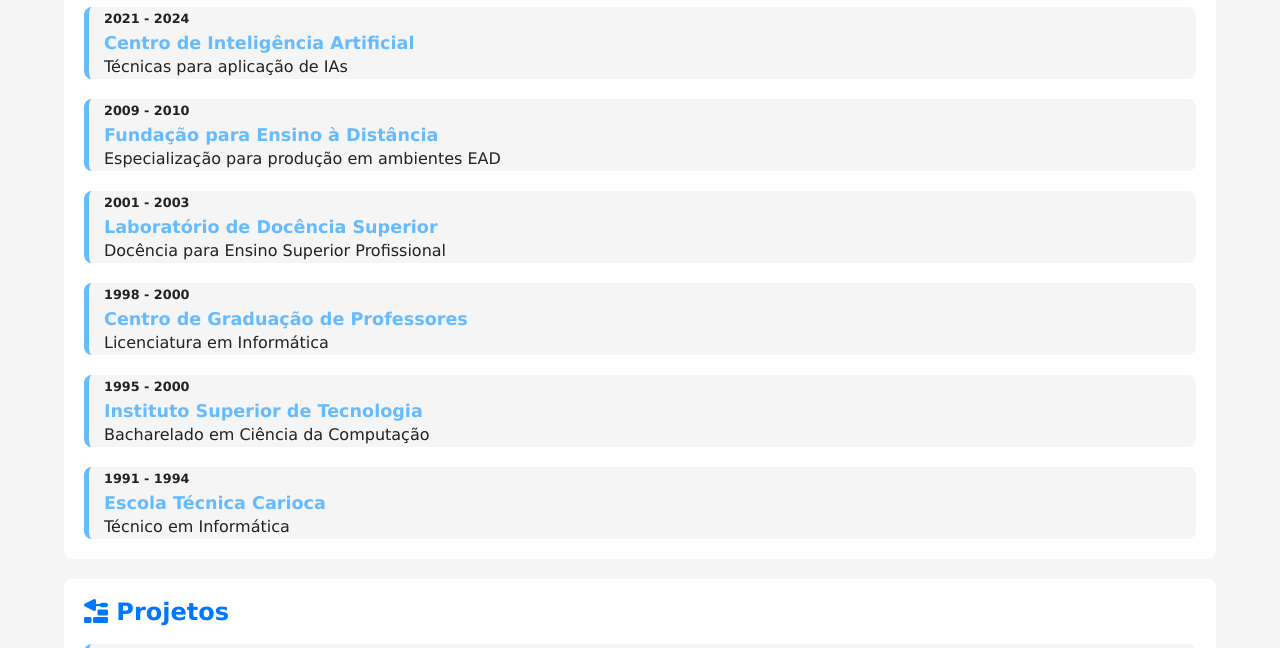
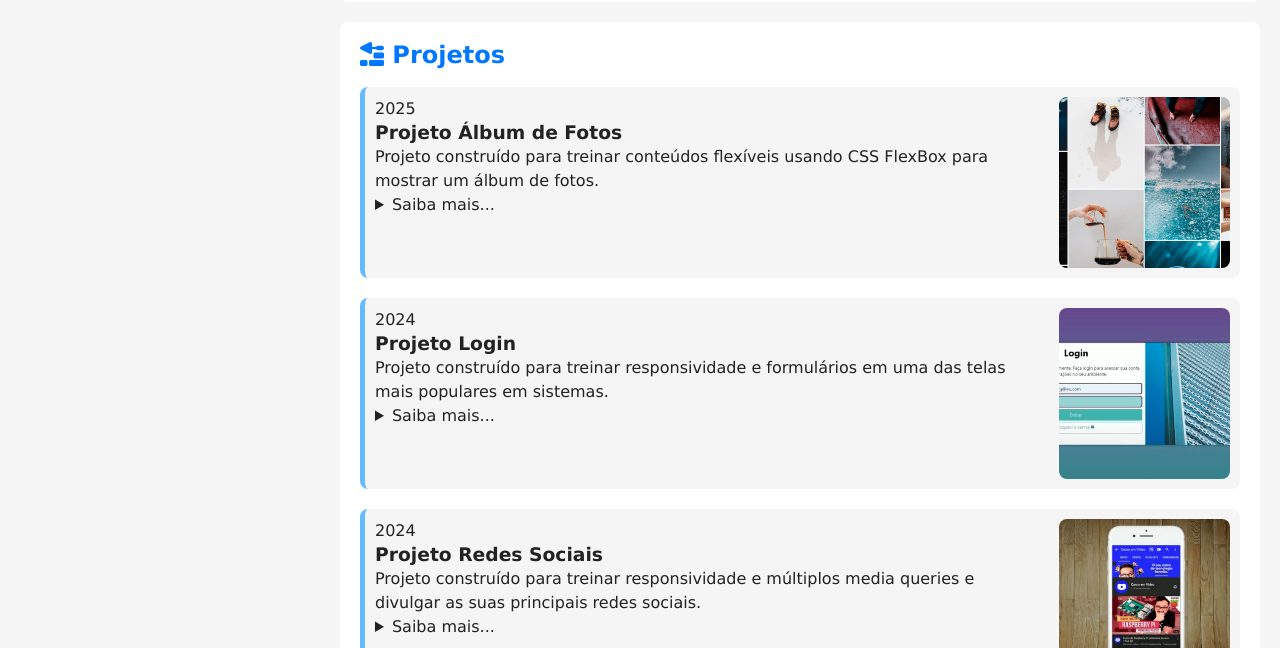
Before and after one commit to LucasLopesMota/projeto-repositorio, a plain HTML site: page index.html in a window 1280 px wide. Shown: the part 1602-2250 px from the top of the page. Drawn offline with Linux system fonts and the light colour scheme.

Commit message:
responsividade telas maiores

```diff
--- a/estilos/style.css
+++ b/estilos/style.css
@@ -260,6 +260,22 @@ footer a:hover {
 }
 
 @media screen and (min-width: 768px) {
+
+  main {
+    grid-template-columns: auto 300px 1fr auto;
+  }
+
+  section#ficha {
+    grid-column: 2 / 3;
+    height: fit-content;
+    position: sticky;
+    top: 65px;
+  }
+
+  section#detalhes {
+    grid-column: 3 / 4;
+  }
+
   #skill-container {
     grid-template-columns: 1fr 1fr;
   }
--- a/index.html
+++ b/index.html
@@ -254,6 +254,45 @@
                             </details>
                         </div>
                     </div>
+
+                    <div class="projeto"> <!-- Projeto 04 -->
+                        <img src="imagens/projeto-04-links.jpg" alt="Projeto 1" class="foto">
+                        <div class="projeto-info">
+                            <p class="periodo">2024</p>
+                            <h3 class="titulo">Projeto Redes Sociais</h3>
+                            <p>Projeto construído para treinar responsividade e múltiplos media queries e divulgar as suas principais redes sociais.</p>
+                            <details class="descricao">
+                                <summary>Saiba mais...</summary>
+                                <p>Lorem ipsum dolor sit amet consectetur adipisicing elit. Repellat eligendi dicta neque, aliquid sunt quidem sed sequi alias officiis illum veritatis cupiditate, praesentium amet earum aut eius iusto, quisquam placeat.</p>
+                            </details>
+                        </div>
+                    </div>
+
+                    <div class="projeto"> <!-- Projeto 05 -->
+                        <img src="imagens/projeto-05-login.jpg" alt="Projeto 1" class="foto">
+                        <div class="projeto-info">
+                            <p class="periodo">2024</p>
+                            <h3 class="titulo">Projeto Login</h3>
+                            <p>Projeto construído para treinar responsividade e formulários em uma das telas mais populares em sistemas.</p>
+                            <details class="descricao">
+                                <summary>Saiba mais...</summary>
+                                <p>Lorem ipsum dolor sit amet consectetur adipisicing elit. Repellat eligendi dicta neque, aliquid sunt quidem sed sequi alias officiis illum veritatis cupiditate, praesentium amet earum aut eius iusto, quisquam placeat.</p>
+                            </details>
+                        </div>
+                    </div>
+
+                    <div class="projeto"> <!-- Projeto 06 -->
+                        <img src="imagens/projeto-06-album.jpg" alt="Projeto 1" class="foto">
+                        <div class="projeto-info">
+                            <p class="periodo">2025</p>
+                            <h3 class="titulo">Projeto Álbum de Fotos</h3>
+                            <p>Projeto construído para treinar conteúdos flexíveis usando CSS FlexBox para mostrar um álbum de fotos.</p>
+                            <details class="descricao">
+                                <summary>Saiba mais...</summary>
+                                <p>Lorem ipsum dolor sit amet consectetur adipisicing elit. Repellat eligendi dicta neque, aliquid sunt quidem sed sequi alias officiis illum veritatis cupiditate, praesentium amet earum aut eius iusto, quisquam placeat.</p>
+                            </details>
+                        </div>
+                    </div>
                 </div>
 
             </article> <!-- Fim article#projetos -->
```
